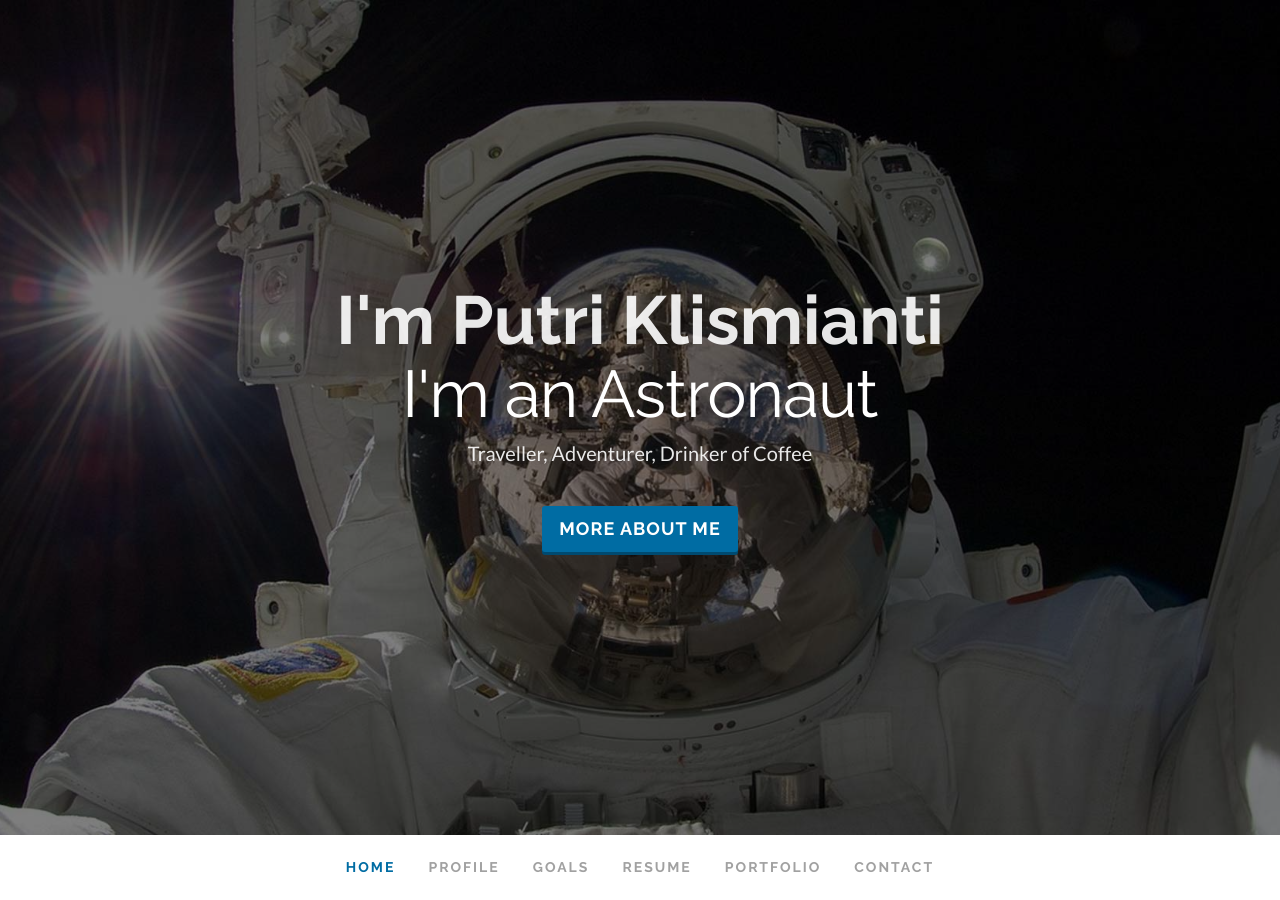
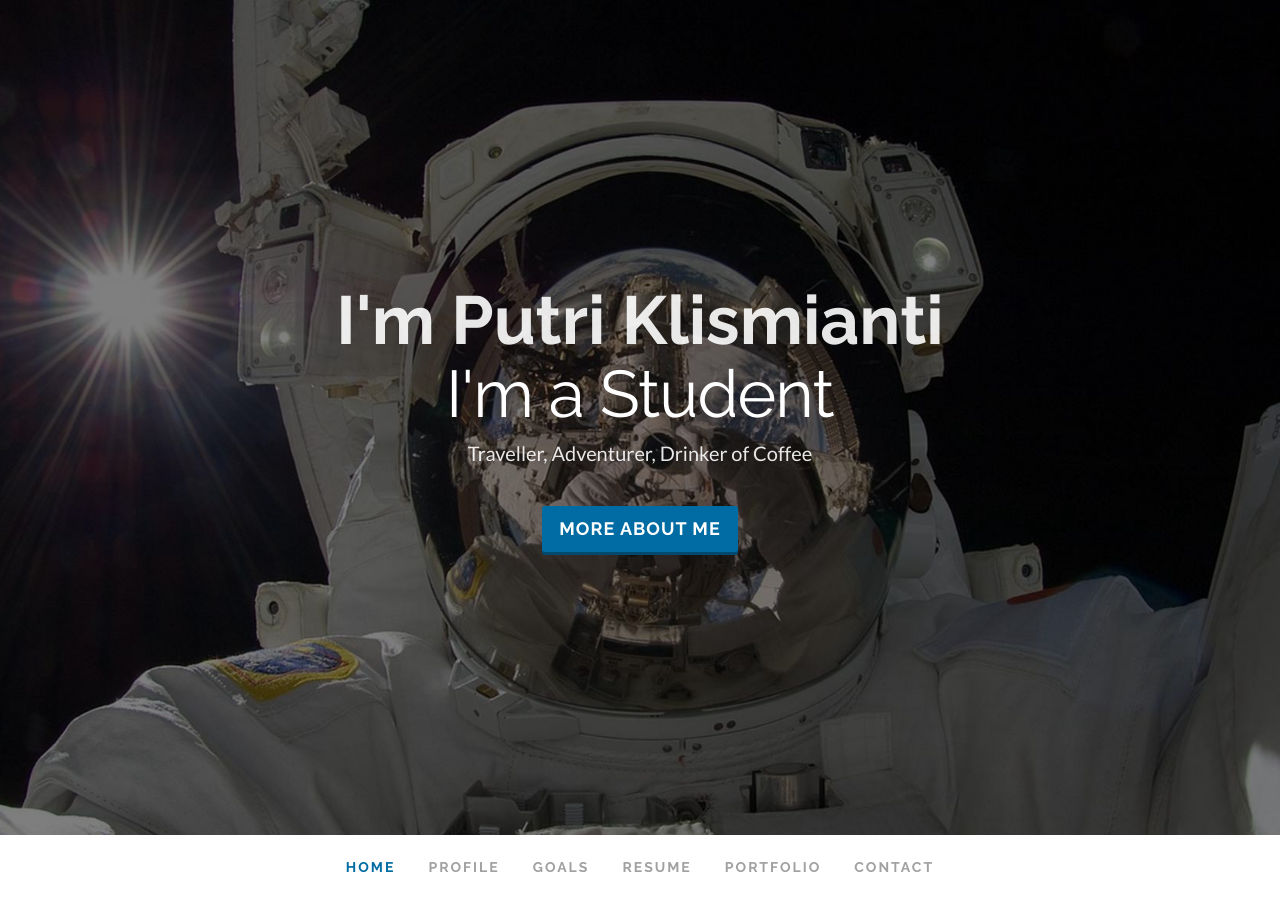
Before and after one commit to clearcareer/PutriNaibaho, a Jekyll site: the page built from index.html, in a window 1280 px wide and 900 px high. Built offline with Jekyll 4.4.1, drawn with Linux system fonts in a browser that asks for light colours; some web fonts are replaced.

Commit message:
Updated '/index.html' via CloudCannon

```diff
--- a/index.html
+++ b/index.html
@@ -10,9 +10,9 @@
 background_image_path: astronaut.jpg
 upload_resume_path: ''
 occupations:
-  - title: "I'm an Astronaut"
-  - title: "I'm an Albatraoz"
-  - title: "I'm a Superhero"
+  - title: "I'm a Student"
+  - title: "I'm an Entreprenur"
+  - title: "I'm a Social Innovator"
 goals:
   - name: Travel
     icon: plane
```
